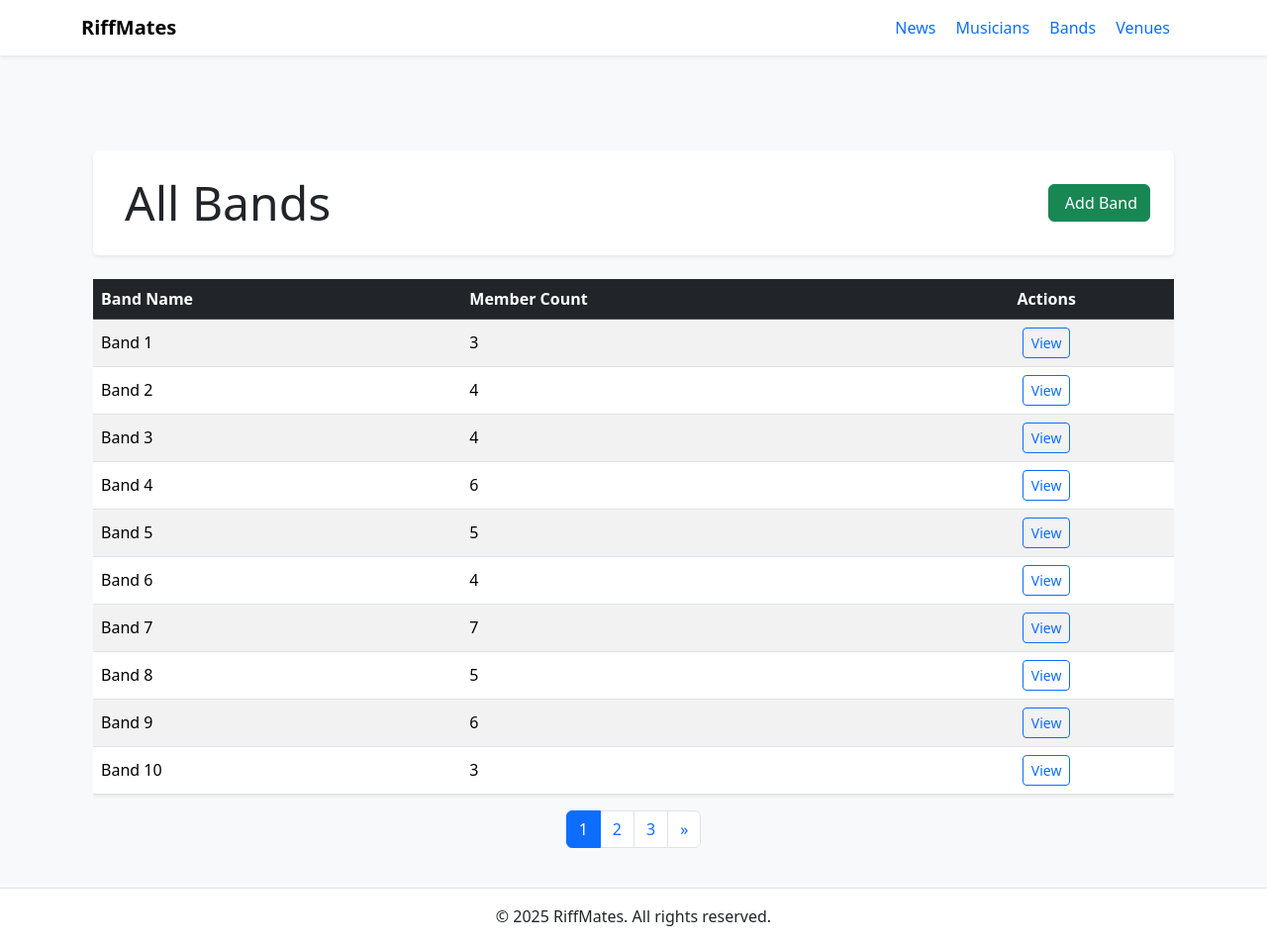
After one commit to ndahimana154/RiffMates---Python-Class-Project, a Django app: page /bands/ in a window 1280 px wide. The commit adds this page. Shown: the whole page at 99% size. Run offline with Django 5.2, Linux system fonts and the light colour scheme; data comes from the database, SQL or seed files in the repository; both versions use the stored data as it was after the commit.

Commit message:
Paginations and the bands

```diff
--- a/RiffMates/urls.py
+++ b/RiffMates/urls.py
@@ -25,6 +25,9 @@ urlpatterns = [
     path('credits/', home_views.credits),
     path('about/', home_views.about,name="about"),
     path('news/', home_views.news, name='news'),
-    path("musicians/",bandViews.viewAllBands, name="bands"),
-     path('musician/<int:id>/', bandViews.viewMusicianDetails, name='musician_detail'),
+    path("musicians/",bandViews.viewAllBands, name="musician_list"),
+    path('musician/<int:id>/', bandViews.viewMusicianDetails, name='musician_detail'),
+    path('bands/', bandViews.band_list, name='band_list'),
+    path('band/<int:id>/', bandViews.band_detail, name='band_detail'),
+    path('venues/', bandViews.venue_list, name='venue_list'),
 ]
--- a/band/models.py
+++ b/band/models.py
@@ -7,6 +7,25 @@ class Musician(models.Model):
     def __str__(self):
         return f"Musician={self.id}, first_name={self.first_name}, last_name={self.last_name}, birth={self.birth}"
 
+class Venue(models.Model):
+    name = models.CharField(max_length=50)
+
+    def __str__(self):
+        return f"id={self.id}, name={self.name}"
+
+class Room(models.Model):
+    name = models.CharField(max_length=50)
+    venue = models.ForeignKey(Venue, on_delete=models.CASCADE)
+
+    def __str__(self):
+        return f"Room={self.id}, name={self.name}, venue={self.venue}"
+
+class Band(models.Model):
+    name = models.CharField(max_length=50)
+    musicians = models.ManyToManyField(Musician)
+
+    def __str__(self):
+        return f"Band={self.id}, name={self.name}"
 
 # Musicians
 # ● Bands
--- a/band/views.py
+++ b/band/views.py
@@ -5,24 +5,92 @@ from django.core.paginator import Paginator, PageNotAnInteger, EmptyPage
 
 def viewAllBands(request):
     musicians_list = Musician.objects.all()
-    paginator = Paginator(musicians_list, 5)  # 10 items per page
+    paginator = Paginator(musicians_list, 10)
 
     page_number = request.GET.get('page')
     try:
         musicians = paginator.page(page_number)
     except PageNotAnInteger:
-        # Deliver first page if page is not an integer
         musicians = paginator.page(1)
     except EmptyPage:
-        # Deliver last page if page is out of range
         musicians = paginator.page(paginator.num_pages)
 
     context = {'musicians': musicians}
     return render(request, 'all_bands.html', context)
 
 def viewMusicianDetails(request, id):
-    musician = get_object_or_404(Musician, id=id)  # Safer way to get objects
+
+    musician = get_object_or_404(Musician, id=id)
     context = {
-        'musician': musician  # Proper context dictionary with key
+        'musician': musician
     }
     return render(request, 'musician_detail.html', context)
+
+
+# views.py
+from django.shortcuts import render, get_object_or_404
+from django.core.paginator import Paginator, PageNotAnInteger, EmptyPage
+from .models import Musician, Band, Venue
+
+def musician_list(request):
+    # Handle per_page parameter
+    per_page = request.GET.get('per_page', 10)
+    try:
+        per_page = int(per_page)
+        per_page = min(max(1, per_page), 50)  # Constrain between 1-50
+    except ValueError:
+        per_page = 10
+
+    musicians_list = Musician.objects.all()
+    paginator = Paginator(musicians_list, per_page)
+
+    page_number = request.GET.get('page')
+    try:
+        musicians = paginator.page(page_number)
+    except PageNotAnInteger:
+        musicians = paginator.page(1)
+    except EmptyPage:
+        musicians = paginator.page(paginator.num_pages)
+
+    context = {
+        'musicians': musicians,
+        'per_page': per_page,
+    }
+    return render(request, 'musician_list.html', context)
+
+
+# views.py
+def band_list(request):
+    # Handle per_page parameter
+    per_page = request.GET.get('per_page', 10)
+    try:
+        per_page = int(per_page)
+        per_page = min(max(1, per_page), 50)
+    except ValueError:
+        per_page = 10
+
+    bands_list = Band.objects.all()
+    paginator = Paginator(bands_list, per_page)
+
+    page_number = request.GET.get('page')
+    try:
+        bands = paginator.page(page_number)
+    except PageNotAnInteger:
+        bands = paginator.page(1)
+    except EmptyPage:
+        bands = paginator.page(paginator.num_pages)
+
+    context = {
+        'bands': bands,
+        'per_page': per_page,
+    }
+    return render(request, 'band_list.html', context)
+
+def band_detail(request, id):
+    band = get_object_or_404(Band, id=id)
+    return render(request, 'band_detail.html', {'band': band})
+
+# views.py
+def venue_list(request):
+    venues = Venue.objects.prefetch_related('room_set').all()
+    return render(request, 'venue_list.html', {'venues': venues})
--- /dev/null
+++ b/templates/band_list.html
@@ -0,0 +1,77 @@
+<!-- templates/band_list.html -->
+{% extends "base.html" %}
+{% load static %}
+{% block title %}Bands | RiffMates{% endblock %}
+
+{% block content %}
+<div class="container mt-5">
+  <div class="d-flex justify-content-between align-items-center bg-white p-4 shadow-sm rounded mb-4">
+    <h1 class="display-5 text-dark m-0">
+      <i class="bi bi-people-fill me-2"></i>All Bands
+    </h1>
+    <a href="" class="btn btn-success">
+      <i class="bi bi-plus-circle me-1"></i> Add Band
+    </a>
+  </div>
+
+  <div class="table-responsive">
+    <table class="table table-hover table-striped shadow-sm align-middle">
+      <thead class="table-dark">
+        <tr>
+          <th>Band Name</th>
+          <th>Member Count</th>
+          <th class="text-center">Actions</th>
+        </tr>
+      </thead>
+      <tbody>
+        {% for band in bands %}
+        <tr>
+          <td>{{ band.name }}</td>
+          <td>{{ band.musicians.count }}</td>
+          <td class="text-center">
+            <a href="{% url 'band_detail' band.id %}" class="btn btn-sm btn-outline-primary">
+              <i class="bi bi-eye"></i> View
+            </a>
+          </td>
+        </tr>
+        {% empty %}
+        <tr>
+          <td colspan="3" class="text-center py-4">
+            <div class="alert alert-warning mb-0">
+              <i class="bi bi-exclamation-triangle me-2"></i> No bands found.
+            </div>
+          </td>
+        </tr>
+        {% endfor %}
+      </tbody>
+    </table>
+  </div>
+
+  <!-- Pagination (same structure as musicians) -->
+  {% if bands.paginator.num_pages > 1 %}
+  <nav aria-label="Page navigation">
+    <ul class="pagination justify-content-center">
+      {% if bands.has_previous %}
+      <li class="page-item">
+        <a class="page-link" href="?page={{ bands.previous_page_number }}&per_page={{ per_page }}" aria-label="Previous">
+          <span aria-hidden="true">&laquo;</span>
+        </a>
+      </li>
+      {% endif %}
+      {% for num in bands.paginator.page_range %}
+      <li class="page-item {% if num == bands.number %}active{% endif %}">
+        <a class="page-link" href="?page={{ num }}&per_page={{ per_page }}">{{ num }}</a>
+      </li>
+      {% endfor %}
+      {% if bands.has_next %}
+      <li class="page-item">
+        <a class="page-link" href="?page={{ bands.next_page_number }}&per_page={{ per_page }}" aria-label="Next">
+          <span aria-hidden="true">&raquo;</span>
+        </a>
+      </li>
+      {% endif %}
+    </ul>
+  </nav>
+  {% endif %}
+</div>
+{% endblock %}
--- a/templates/base.html
+++ b/templates/base.html
@@ -20,8 +20,14 @@
             <a href="{% url 'news' %}" class="text-primary text-decoration-none me-3">
               News
             </a>
-            <a href="{% url 'bands' %}" class="text-primary text-decoration-none me-3">
+            <a href="{% url 'musician_list' %}" class="text-primary text-decoration-none me-3">
+              Musicians
+            </a>
+            <a href="{% url 'band_list' %}" class="text-primary text-decoration-none me-3">
               Bands
+            </a>
+            <a href="{% url 'venue_list' %}" class="text-primary text-decoration-none me-3">
+              Venues
             </a>
           </div>
         </div>
```
Also changed, not shown: templates/band_detail.html (added, +51 -0 lines), templates/venue_list.html (added, +54 -0 lines), band/migrations/0002_venue_room.py (added), band/migrations/0003_band.py (added), db.sqlite3.
